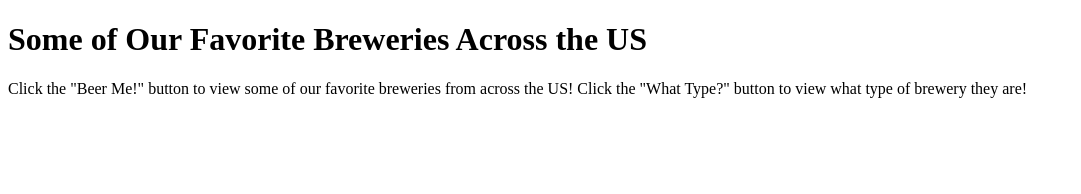
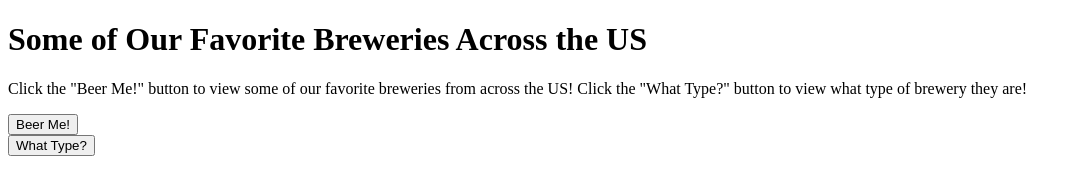
Before and after one commit to ryanmasonmusic/breweries-across-the-us, a plain HTML site: page index.html in a window 1280 px wide. Shown: the whole page, without its empty margins (0-1081 px from the left). Drawn offline with Linux system fonts and the light colour scheme; no server answers.

Commit message:
div for buttons created as well as 2 buttons

```diff
--- a/index.html
+++ b/index.html
@@ -21,6 +21,24 @@
             Click the "What Type?" button to view what type of brewery they are!
         </p>
     </div>
+
+    <div id="buttonContainer">
+        <div class="btn">
+            <button type="button" id="beerBtn" class="btnPrimary">
+                Beer Me!
+            </button>
+        </div>
+
+
+        <div class="rightBtn">
+            <button type="button" id="beerTypeBtn" class="btnSecondary">
+                What Type?
+            </button>
+        </div>
+
+        </div>
+
+    </div>
 </body>
 
 </html>
```
